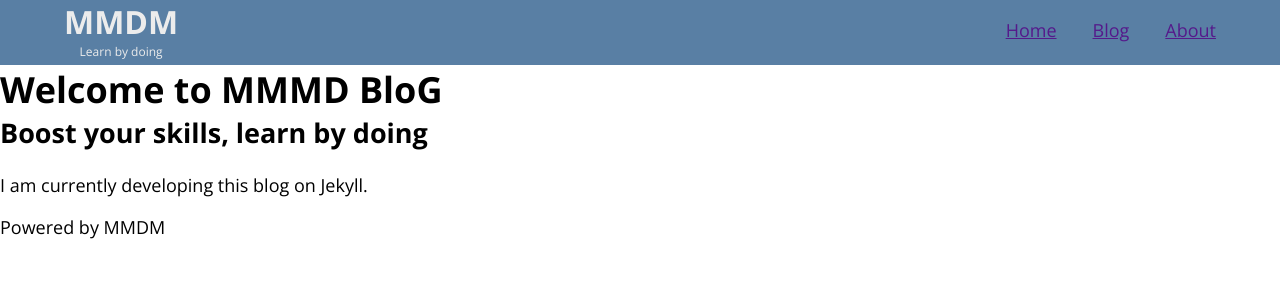
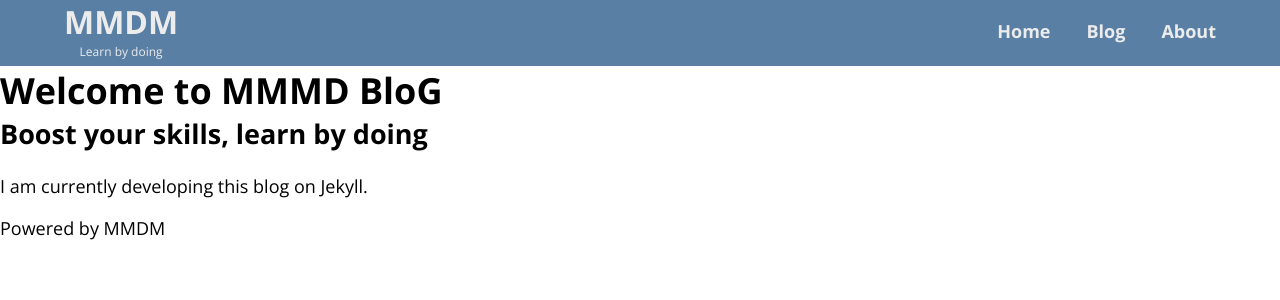
Before and after one commit to jays1ngh/jays1ngh.github.io, a Jekyll site: the page built from index.html, in a window 1280 px wide. Shown: the top 300 px of the page. Built offline with Jekyll 4.4.1, drawn with Linux system fonts in a browser that asks for light colours.

Commit message:
Updated nav

```diff
--- a/_includes/navigation.html
+++ b/_includes/navigation.html
@@ -8,7 +8,7 @@
 
     <div class="container container-nav">
         <div class="site-title">
-            <h1 class="site-main-title">{{site.title}}</h1>
+            <h1 class="site-main-title"><a href="">{{site.title}}</a></h1>
             <p class="site-subtitle">Learn by doing</p>
         </div>
 
--- a/_sass/main.scss
+++ b/_sass/main.scss
@@ -54,6 +54,7 @@
 .site-subtitle {
   margin: 0;
   font-size: .75rem;
+  margin-bottom: .50em;
 }
 
 
@@ -76,7 +77,7 @@
 header {
   text-align: center;
   background-color: #597FA4;
-  padding: 0 0 .25em 0;
+  padding: 0;
 }
 
 
@@ -102,3 +103,25 @@
   /*Centres the navigation buttons
   margin: 0 1em; */
 }
+
+nav a {
+  text-decoration: none;
+  color: #ececec;
+  font-weight: 700;
+  padding: .25em 0;
+}
+
+nav a:hover,
+nav a:focus {
+  color: #c9c9c9;
+}
+
+.site-main-title a {
+  color: #ececec;
+  text-decoration: none;
+}
+
+.site-main-title a:hover,
+.site-main-title a:focus {
+  color: #c9c9c9;
+}
```
